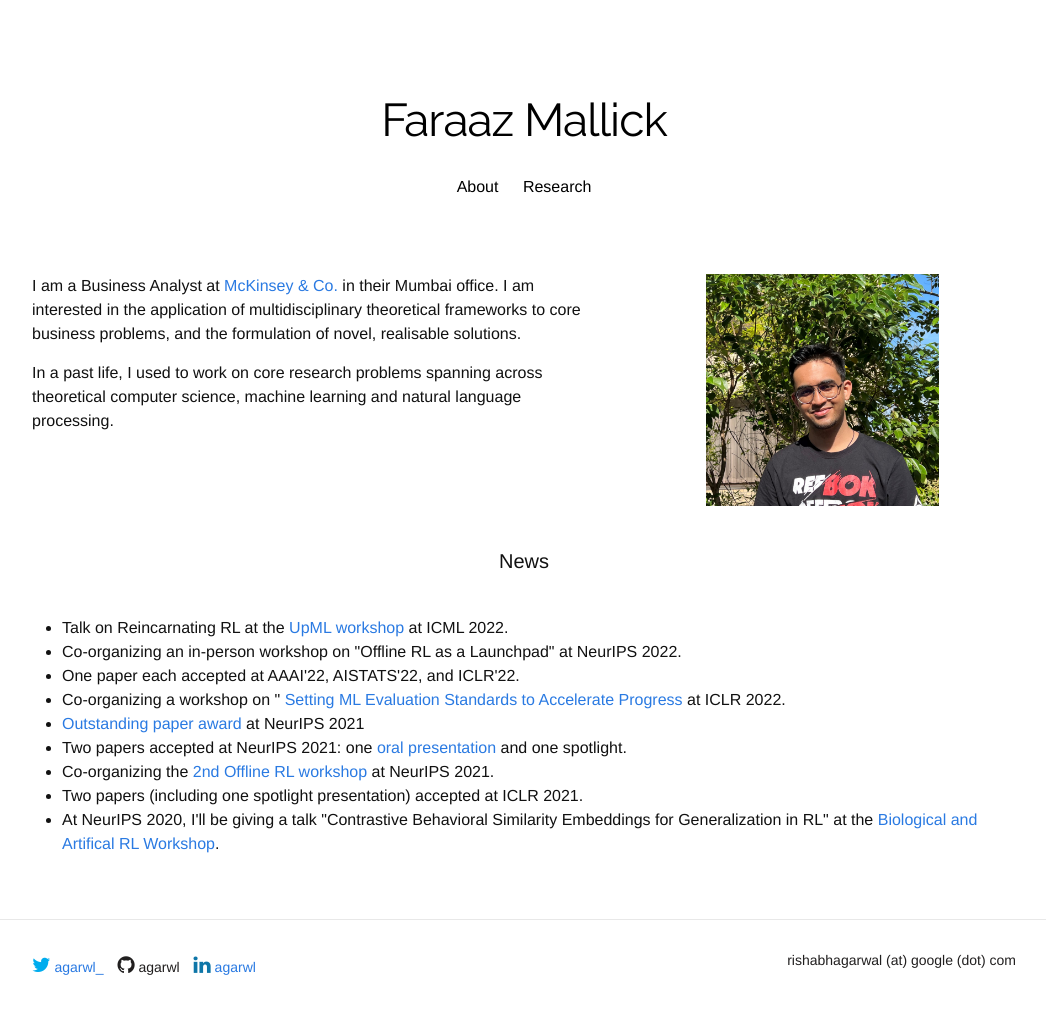
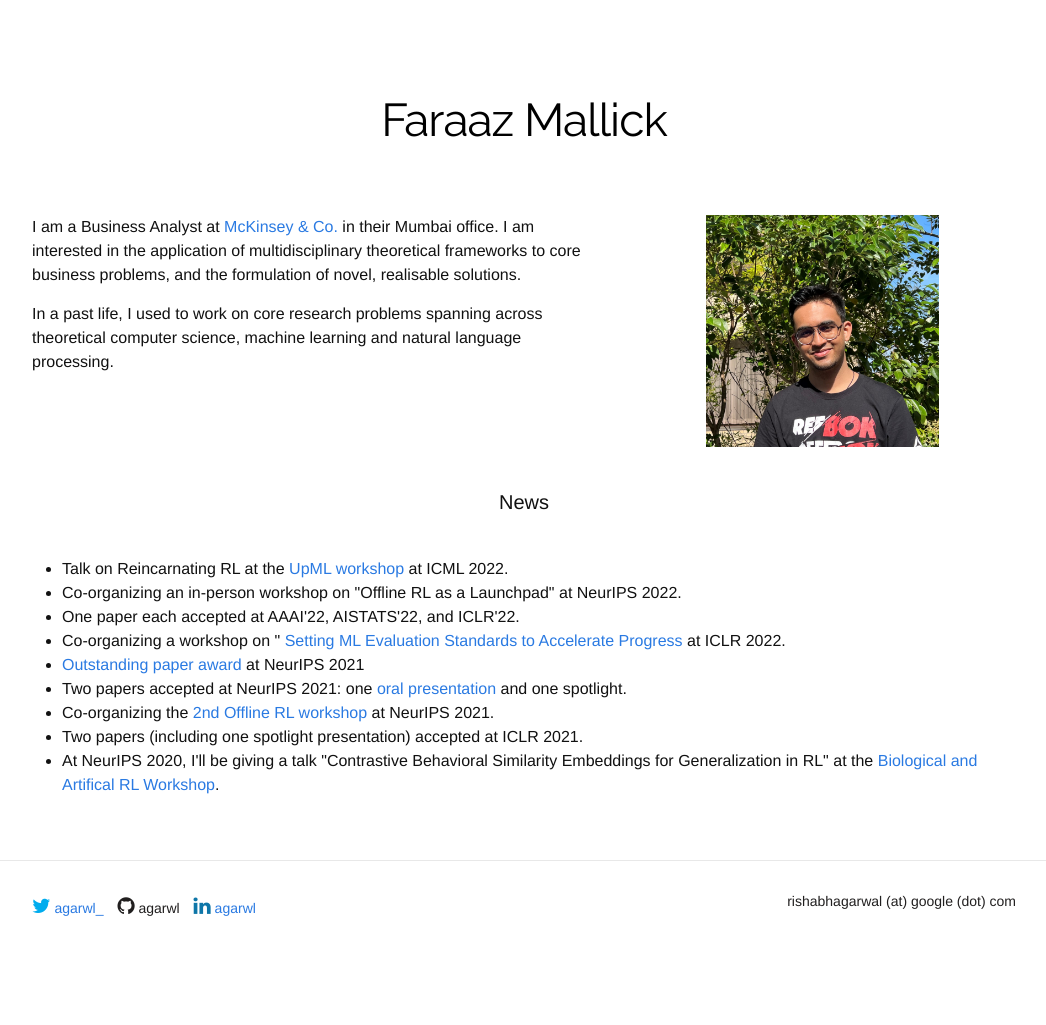
Before and after one commit to D0WNL1NK/faraazrm.github.io, a Jekyll site: the page built from index.html, in a window 1280 px wide. Shown: the whole page, without its empty margins (116-1162 px from the left). Built offline with Jekyll 4.4.1, drawn with Linux system fonts in a browser that asks for light colours; nearby versions of some CDN libraries; some web fonts are replaced; a style sheet for code colours, icons or effects is not loaded; after the commit the page ends 966 px from its top, so only the background shows below that.

Commit message:
Edit layout.

```diff
--- a/_layouts/layout.html
+++ b/_layouts/layout.html
@@ -29,13 +29,13 @@
                 <div class="site-title"><a href="/">Faraaz Mallick</a></div>
 
               </div>
-              <div class="desktop-menu">
+              <!-- <div class="desktop-menu">
                 <ul>
                     <li><a href="{{site.github.url}}/"> About </a></li>
                     <li><a href="{{site.github.url}}/research"> Research</a></li>
-<!--                     <li><a href="{{site.github.url}}/about">About</a></li> -->
+                    <li><a href="{{site.github.url}}/about">About</a></li>
                 </ul>
-              </div>
+              </div> -->
             </nav>
           </header>
 
```
